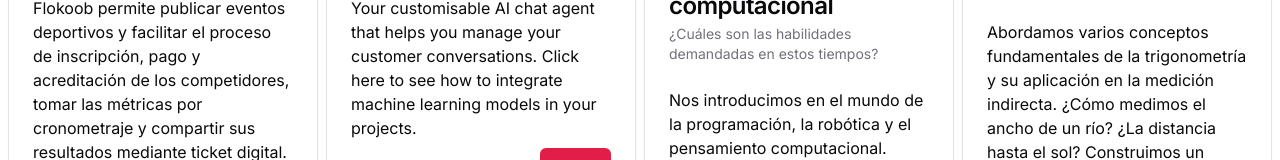
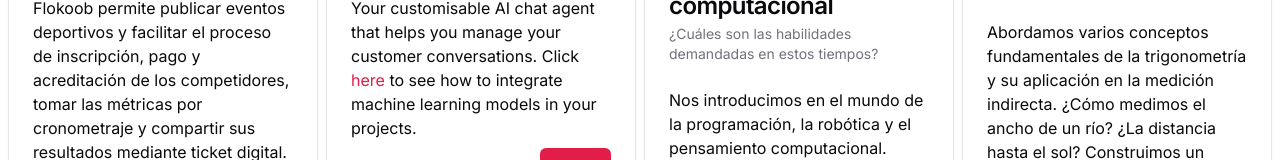
Before and after one commit to epontoni/epontoni.github.io, a Next.js app: page /projects in a window 1280 px wide. Shown: the part 191-351 px from the top of the page. Built offline with nearby package versions, Linux system fonts and the light colour scheme.

Commit message:
link color

```diff
--- a/app/projects/page.tsx
+++ b/app/projects/page.tsx
@@ -40,7 +40,11 @@
         <CardContent>
           Your customisable AI chat agent that helps you manage your customer
           conversations. Click{" "}
-          <a href="https://youtu.be/PX8a8aVClqY" target="_blank">
+          <a
+            href="https://youtu.be/PX8a8aVClqY"
+            target="_blank"
+            className="text-primary hover:text-primary-foreground"
+          >
             here
           </a>{" "}
           to see how to integrate machine learning models in your projects.
```
